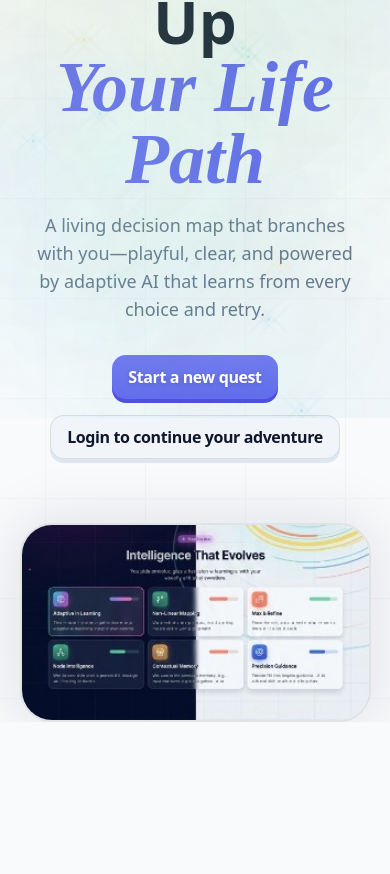
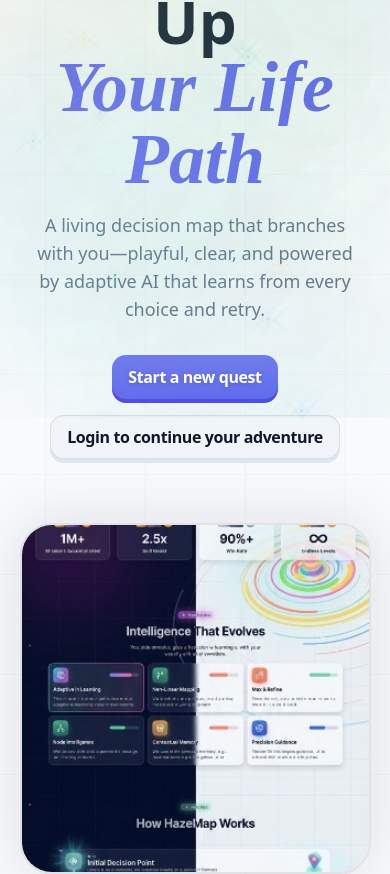
Before and after one commit to GioMarcolla/sure-x, a Next.js app: page / in a window 390 px wide. Shown: the part 426-1300 px from the top of the page. Before the commit the page ends 1148 px from the top, so only its background shows below. Built offline with nearby package versions, Linux system fonts and the light colour scheme; no server answers.

Commit message:
Change hero image aspect ration on small screens

```diff
--- a/src/components/home/SureHero.tsx
+++ b/src/components/home/SureHero.tsx
@@ -45,7 +45,7 @@ const SureHero: FC<SureHeroProps> = (): ReactElement => {
                 </div>
             </div>
             <div
-                className="flex-1 grow overflow-hidden rounded-4xl border-2 border-(--border-color) w-full"
+                className="w-full flex-1 grow overflow-hidden rounded-4xl border-2 border-(--border-color)"
                 style={{
                     boxShadow: '0 0 60px 5px var(--border-color)',
                 }}
@@ -56,7 +56,10 @@ const SureHero: FC<SureHeroProps> = (): ReactElement => {
                     width={900}
                     height={900}
                     priority
-                    className="aspect-video h-full w-full object-cover"
+                    className={cn(
+                        'aspect-square h-full w-full object-cover',
+                        'md:aspect-video'
+                    )}
                 />
             </div>
         </div>
```
